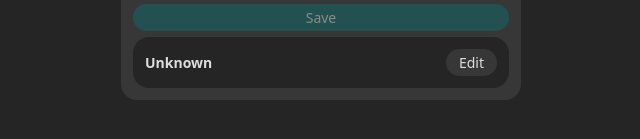
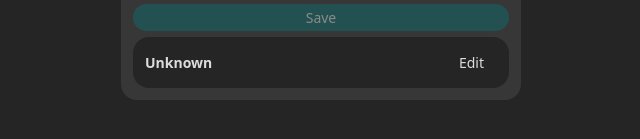
Before and after one commit to akbarjorayev/games, a React (Create React App) app: page /account/signup/user-data in a window 1280 px wide. Shown: the part 493-632 px from the top of the page, without its empty margins (319-959 px from the left). Built offline with nearby package versions, Linux system fonts and the light colour scheme.

Commit message:
button's bg fixed

```diff
--- a/src/components/Button/Button.css
+++ b/src/components/Button/Button.css
@@ -2,7 +2,7 @@ button {
   position: relative;
   padding: var(--pd-small-very) var(--pd);
   border-radius: var(--bd-ra-big);
-  background-color: var(--bg);
+  background-color: transparent;
   border: 1px solid transparent;
   isolation: isolate;
   overflow: hidden;
```
